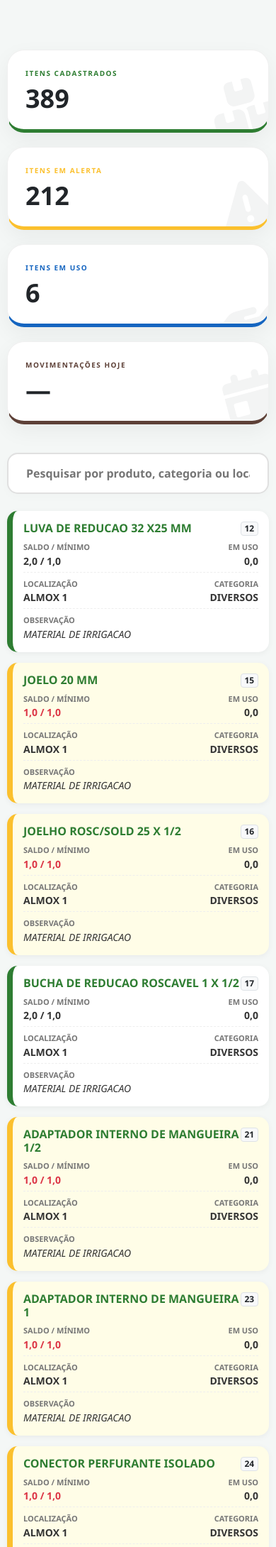
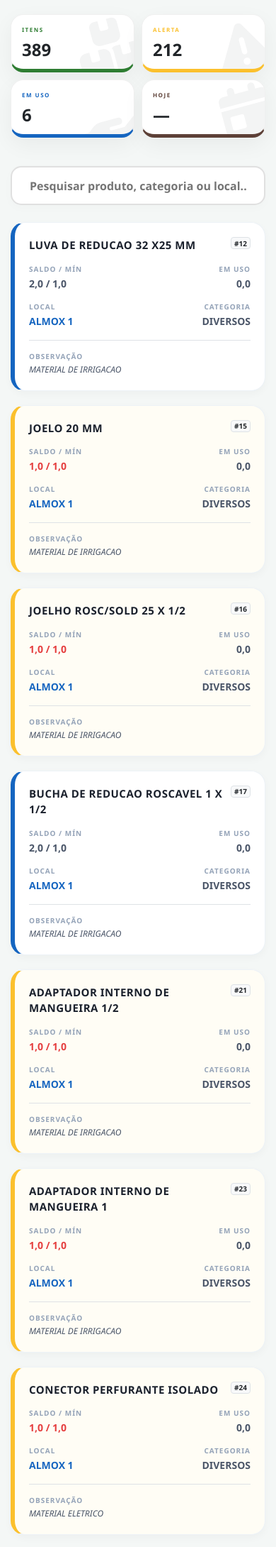
Before and after one commit to ycamillo2-art/almox360, a Django app: page / in a window 390 px wide. Shown: the part 61-2241 px from the top of the page at 71% size. Run offline with Django 5.2, Linux system fonts and the light colour scheme; a user stored in the database is signed in; data comes from the database, SQL or seed files in the repository; some libraries are stand-ins or nearby versions.

Commit message:
feat: implement elite mobile optimization for Almox360 with card transformation

```diff
--- a/almox/templates/almox/index.html
+++ b/almox/templates/almox/index.html
@@ -132,87 +132,147 @@
         font-weight: 600;
         transition: all 0.3s ease;
         box-shadow: 0 4px 15px rgba(0,0,0,0.02);
+        font-size: 16px; /* Melhor para touch */
     }
     .search-input:focus { border-color: #1565c0; outline: none; box-shadow: 0 5px 20px rgba(21, 101, 192, 0.15); }
+
+    /* Mobile Table-to-Cards Transformation */
+    .mobile-item {
+        background: white;
+        border-radius: 20px;
+        padding: 20px;
+        margin-bottom: 20px;
+        border: 1px solid #edf2f7;
+        box-shadow: 0 4px 12px rgba(0,0,0,0.03);
+        transition: all 0.3s ease;
+        border-left: 6px solid var(--primary-blue);
+    }
+    .mobile-item.alert-item {
+        border-left-color: #fbc02d;
+        background-color: #fffdf5;
+    }
+    .card-title-mobile {
+        font-size: 15px;
+        font-weight: 800;
+        color: #1a202c;
+        margin-bottom: 15px;
+        text-transform: uppercase;
+        letter-spacing: 0.5px;
+    }
+    .card-data-grid {
+        display: grid;
+        grid-template-columns: 1fr 1fr;
+        gap: 15px;
+    }
+    .data-box {
+        display: flex;
+        flex-direction: column;
+    }
+    .data-label {
+        font-size: 10px;
+        font-weight: 800;
+        color: #94a3b8;
+        text-transform: uppercase;
+        letter-spacing: 1px;
+        margin-bottom: 2px;
+    }
+    .data-value {
+        font-size: 14px;
+        font-weight: 700;
+        color: #4a5568;
+    }
+    .data-value.highlight { color: var(--primary-blue); }
+    .data-value.danger { color: #e53e3e; }
+
+    @media (max-width: 768px) {
+        .table-container { display: none !important; }
+        #mobileProducts { display: block !important; }
+        .dash-grid { grid-template-columns: 1fr 1fr; gap: 10px; }
+        .premium-card { padding: 15px; border-radius: 18px; }
+        .card-main-val { font-size: 24px; }
+        .card-header-small { font-size: 8px; }
+        .search-input { max-width: 100%; height: 55px; }
+        .main-wrapper { padding: 20px 15px; }
+    }
+    @media (min-width: 769px) {
+        #mobileProducts { display: none !important; }
+    }
 </style>
 
 <div class="dash-grid">
     <div class="premium-card card-total">
         <i class="fas fa-boxes card-icon-bg"></i>
         <div>
-            <div class="card-header-small">Itens Cadastrados</div>
+            <div class="card-header-small">Itens</div>
             <div class="card-main-val">{{ total_itens }}</div>
         </div>
     </div>
     <div class="premium-card card-alert">
         <i class="fas fa-exclamation-triangle card-icon-bg"></i>
         <div>
-            <div class="card-header-small">Itens em Alerta</div>
+            <div class="card-header-small">Alerta</div>
             <div class="card-main-val">{{ itens_alerta }}</div>
         </div>
     </div>
     <div class="premium-card card-usage">
         <i class="fas fa-hand-holding card-icon-bg"></i>
         <div>
-            <div class="card-header-small">Itens em Uso</div>
+            <div class="card-header-small">Em Uso</div>
             <div class="card-main-val">{{ ferramentas_em_uso }}</div>
         </div>
     </div>
     <div class="premium-card card-today">
         <i class="fas fa-calendar-day card-icon-bg"></i>
         <div>
-            <div class="card-header-small">Movimentações Hoje</div>
+            <div class="card-header-small">Hoje</div>
             <div class="card-main-val">—</div>
         </div>
     </div>
 </div>
 
 <div class="search-container mb-4">
-    <input type="text" id="searchInput" class="search-input" placeholder="Pesquisar por produto, categoria ou local...">
+    <input type="text" id="searchInput" class="search-input" placeholder="Pesquisar produto, categoria ou local...">
 </div>
 
 <div id="noResults" class="text-center py-5" style="display: none;">
-    <i class="fas fa-search fa-3x text-muted mb-3"></i>
-    <p class="text-muted font-weight-bold">Nenhum item encontrado para sua busca.</p>
+    <i class="fas fa-search fa-3x text-muted mb-3" style="opacity: 0.3;"></i>
+    <p class="text-muted font-weight-bold">Nenhum item encontrado.</p>
 </div>
 
-<!-- MOBILE VERSION (CARDS) -->
+<!-- MOBILE VERSION (PREMIUM CARDS) -->
 <div id="mobileProducts">
     {% for p in produtos %}
-    <div class="product-card-mobile mobile-item {% if p.saldo <= p.minimo %}alert-item{% endif %}">
-        <div class="d-flex justify-content-between align-items-start mb-2">
-            <h6 class="font-weight-bold m-0" style="color: #2e7d32;">{{ p.nome|upper }}</h6>
-            <span class="badge badge-light border">{{ p.codigo }}</span>
+    <div class="mobile-item {% if p.saldo <= p.minimo %}alert-item{% endif %}">
+        <div class="d-flex justify-content-between align-items-start">
+            <div class="card-title-mobile">{{ p.nome }}</div>
+            <span class="badge badge-light border" style="font-size: 10px;">#{{ p.codigo }}</span>
         </div>
 
-        <div class="card-row-data">
-            <div>
-                <div class="card-label-small">Saldo / Mínimo</div>
-                <div class="card-value-small {% if p.saldo <= p.minimo %}text-danger{% endif %}">
-                    {{ p.saldo|floatformat:1 }} / {{ p.minimo|floatformat:1 }}
-                </div>
+        <div class="card-data-grid">
+            <div class="data-box">
+                <span class="data-label">Saldo / Mín</span>
+                <span class="data-value {% if p.saldo <= p.minimo %}danger{% endif %}">{{ p.saldo|floatformat:1 }} / {{ p.minimo|floatformat:1 }}</span>
             </div>
-            <div class="text-right">
-                <div class="card-label-small">Em Uso</div>
-                <div class="card-value-small">{{ p.em_uso|floatformat:1 }}</div>
+            <div class="data-box text-right">
+                <span class="data-label">Em Uso</span>
+                <span class="data-value">{{ p.em_uso|floatformat:1 }}</span>
+            </div>
+            <div class="data-box">
+                <span class="data-label">Local</span>
+                <span class="data-value highlight">{{ p.local }}</span>
+            </div>
+            <div class="data-box text-right">
+                <span class="data-label">Categoria</span>
+                <span class="data-value">{{ p.categoria }}</span>
             </div>
         </div>
 
-        <div class="card-row-data">
-            <div>
-                <div class="card-label-small">Localização</div>
-                <div class="card-value-small">{{ p.local }}</div>
-            </div>
-            <div class="text-right">
-                <div class="card-label-small">Categoria</div>
-                <div class="card-value-small">{{ p.categoria }}</div>
-            </div>
+        {% if p.observacao %}
+        <div class="mt-3 pt-2 border-top">
+            <span class="data-label">Observação</span>
+            <div class="data-value" style="font-size: 12px; font-weight: normal; font-style: italic;">{{ p.observacao }}</div>
         </div>
-
-        <div class="mt-2">
-            <div class="card-label-small">Observação</div>
-            <div class="card-value-small" style="font-style: italic; font-weight: normal;">{{ p.observacao|default:"-" }}</div>
-        </div>
+        {% endif %}
     </div>
     {% endfor %}
 </div>
@@ -250,7 +310,6 @@
         </table>
     </div>
 </div>
-
 {% endblock %}
 
 {% block extra_js %}
```
